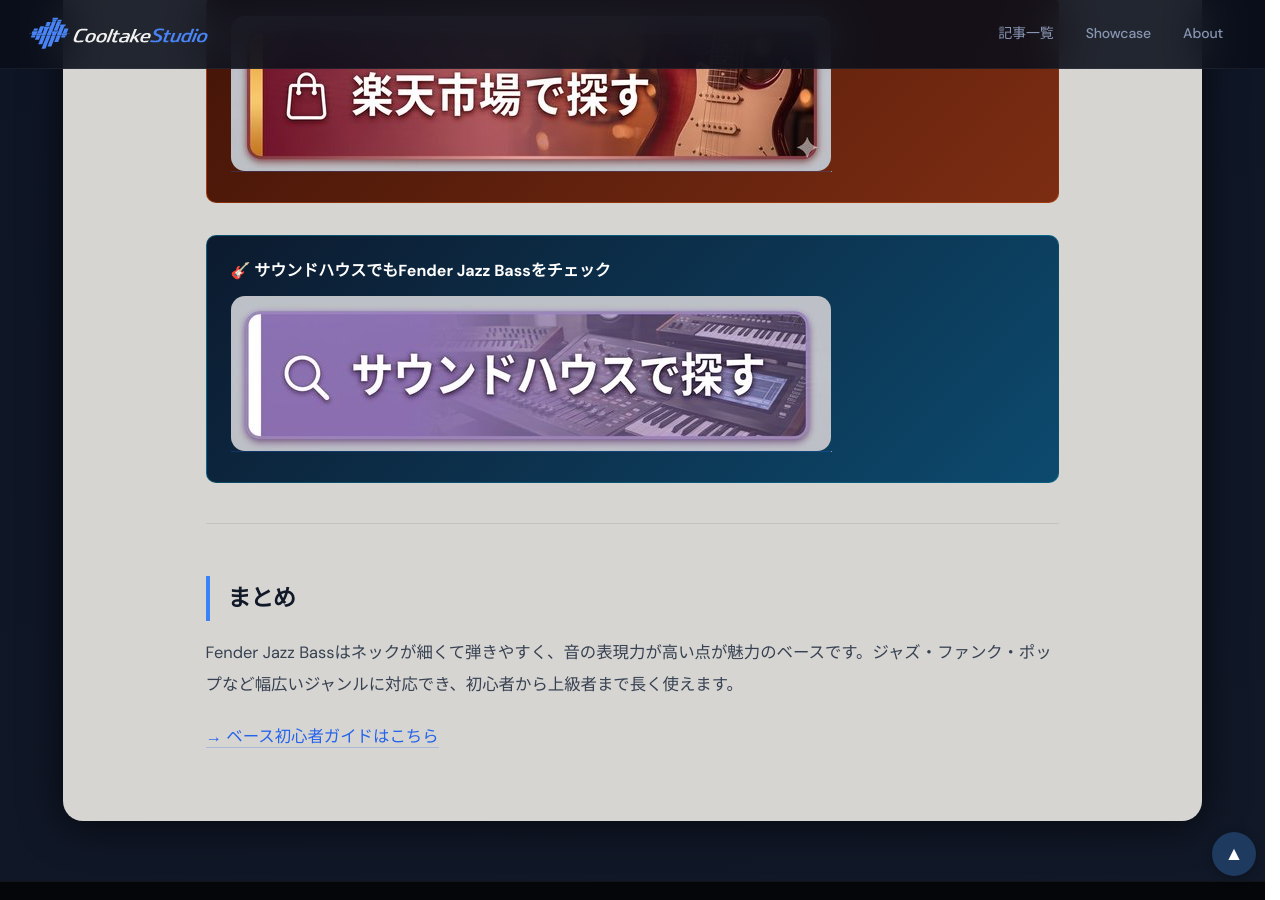
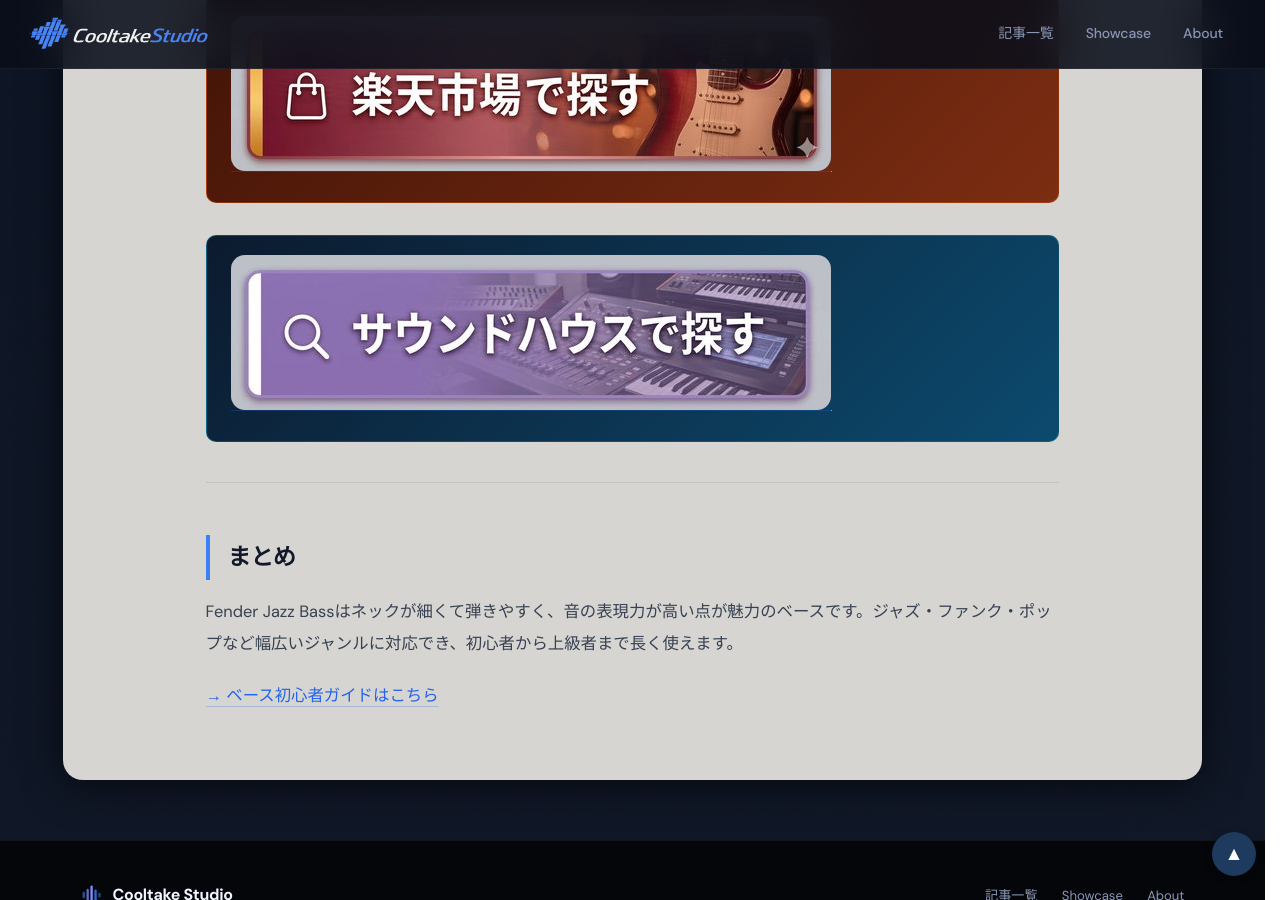
Before and after one commit to cooltake/cooltake-staging, a Jekyll site: the page built from _posts/2026-05-29-fender-jazz-bass-guide.md, in a window 1280 px wide and 900 px high, scrolled down 2544 px. Built offline with Jekyll 4.4.1, drawn with Linux system fonts in a browser that asks for light colours; some web fonts are replaced; grey boxes are pictures that could not be loaded.

Commit message:
style: fix remaining button patterns in 2026-05-29-fender-jazz-bass-guide.md

```diff
--- a/_posts/2026-05-29-fender-jazz-bass-guide.md
+++ b/_posts/2026-05-29-fender-jazz-bass-guide.md
@@ -61,7 +61,7 @@
 ---
 
 <div style="margin:2rem 0;padding:1.2rem 1.5rem;background:linear-gradient(135deg,#431407,#7c2d12);border-radius:10px;border:1px solid rgba(234,88,12,.4);"><a href="https://hb.afl.rakuten.co.jp/hgc/0b15ddc7.28c5c9ed.0b15ddc8.5d23dd4d/?pc=https%3A%2F%2Fsearch.rakuten.co.jp%2Fsearch%2Fmall%2FFender%2BJazz%2BBass%2F" rel="nofollow" referrerpolicy="no-referrer-when-downgrade" style="display:inline-block;text-decoration:none;"><img src="/assets/images/btn-rakuten.jpg" alt="楽天市場で探す" width="600" height="155" style="max-width:100%;height:auto;border-radius:14px;display:block;"></a><img src="//i.moshimo.com/af/i/impression?a_id=5565352&amp;p_id=54&amp;pc_id=54&amp;pl_id=616" width="1" height="1" style="border:none;" alt="" loading="lazy"></div>
-<div style="margin:2rem 0;padding:1.2rem 1.5rem;background:linear-gradient(135deg,#0c1a2e,#0c4a6e);border-radius:10px;border:1px solid rgba(8,145,178,.4);"><p style="margin:0 0 .6rem;font-weight:bold;font-size:1rem;color:#fff;">&#x1F3B8; サウンドハウスでもFender Jazz Bassをチェック</p><a href="https://h.accesstrade.net/sp/cc?rk=01001xqc00os63&url=https%3A%2F%2Fwww.soundhouse.co.jp%2Fsearch%2Findex%2F%3Fsearch_all%3DFender%2520Jazz%2520Bass" rel="nofollow" referrerpolicy="no-referrer-when-downgrade" style="display:inline-block;text-decoration:none;"><img src="/assets/images/btn-soundhouse.jpg" alt="サウンドハウスで探す" width="600" height="155" style="max-width:100%;height:auto;border-radius:14px;display:block;"></a><img src="https://h.accesstrade.net/sp/rr?rk=01001xqc00os63" width="1" height="1" border="0" alt="" loading="lazy"></div>
+<div style="margin:2rem 0;padding:1.2rem 1.5rem;background:linear-gradient(135deg,#0c1a2e,#0c4a6e);border-radius:10px;border:1px solid rgba(8,145,178,.4);"><a href="https://h.accesstrade.net/sp/cc?rk=01001xqc00os63&url=https%3A%2F%2Fwww.soundhouse.co.jp%2Fsearch%2Findex%2F%3Fsearch_all%3DFender%2520Jazz%2520Bass" rel="nofollow" referrerpolicy="no-referrer-when-downgrade" style="display:inline-block;text-decoration:none;"><img src="/assets/images/btn-soundhouse.jpg" alt="サウンドハウスで探す" width="600" height="155" style="max-width:100%;height:auto;border-radius:14px;display:block;"></a><img src="https://h.accesstrade.net/sp/rr?rk=01001xqc00os63" width="1" height="1" border="0" alt="" loading="lazy"></div>
 
 <!-- AFFILIATE_PLACEHOLDER: Amazon（もしもアフィリエイト Amazon審査通過後に設置予定） -->
 
```
